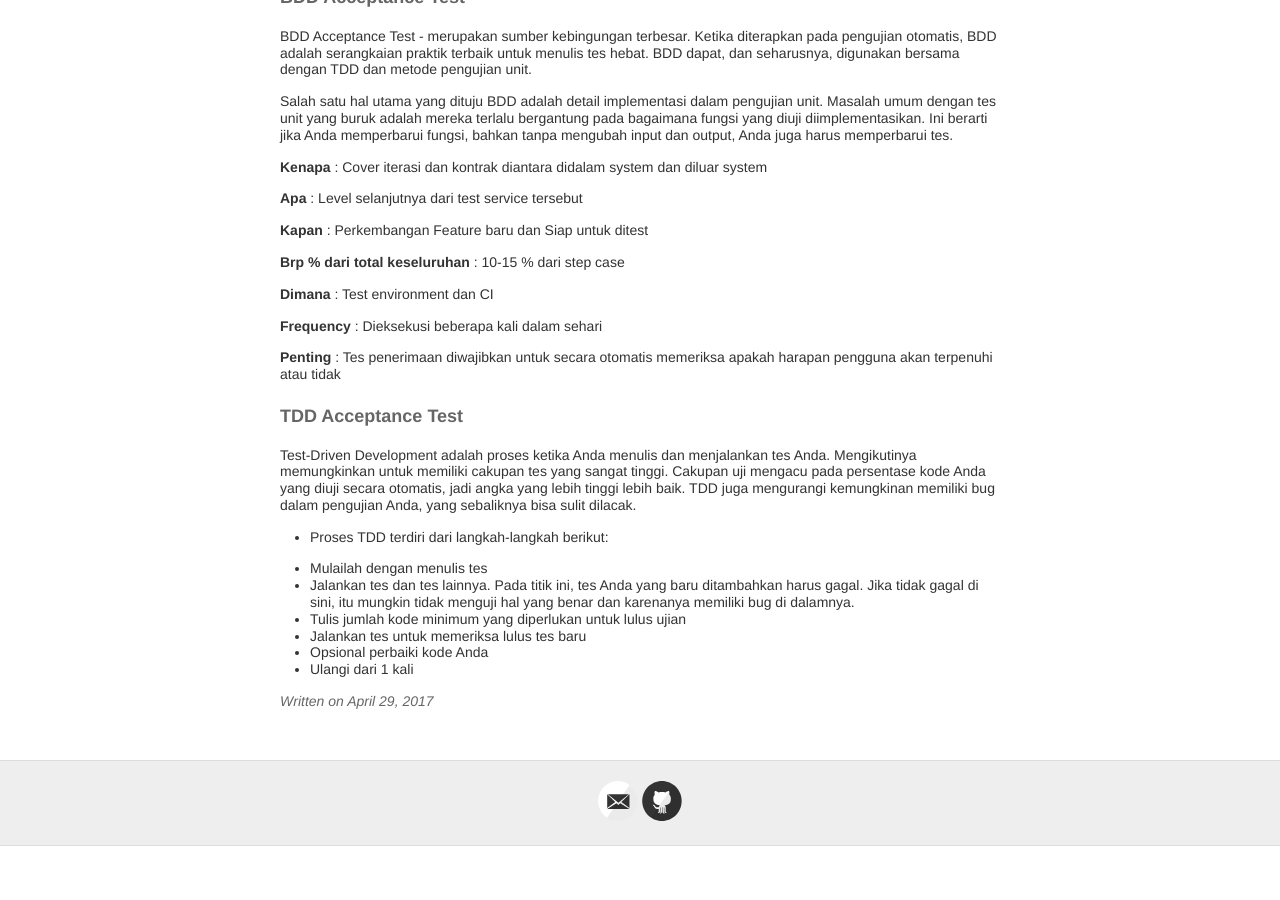
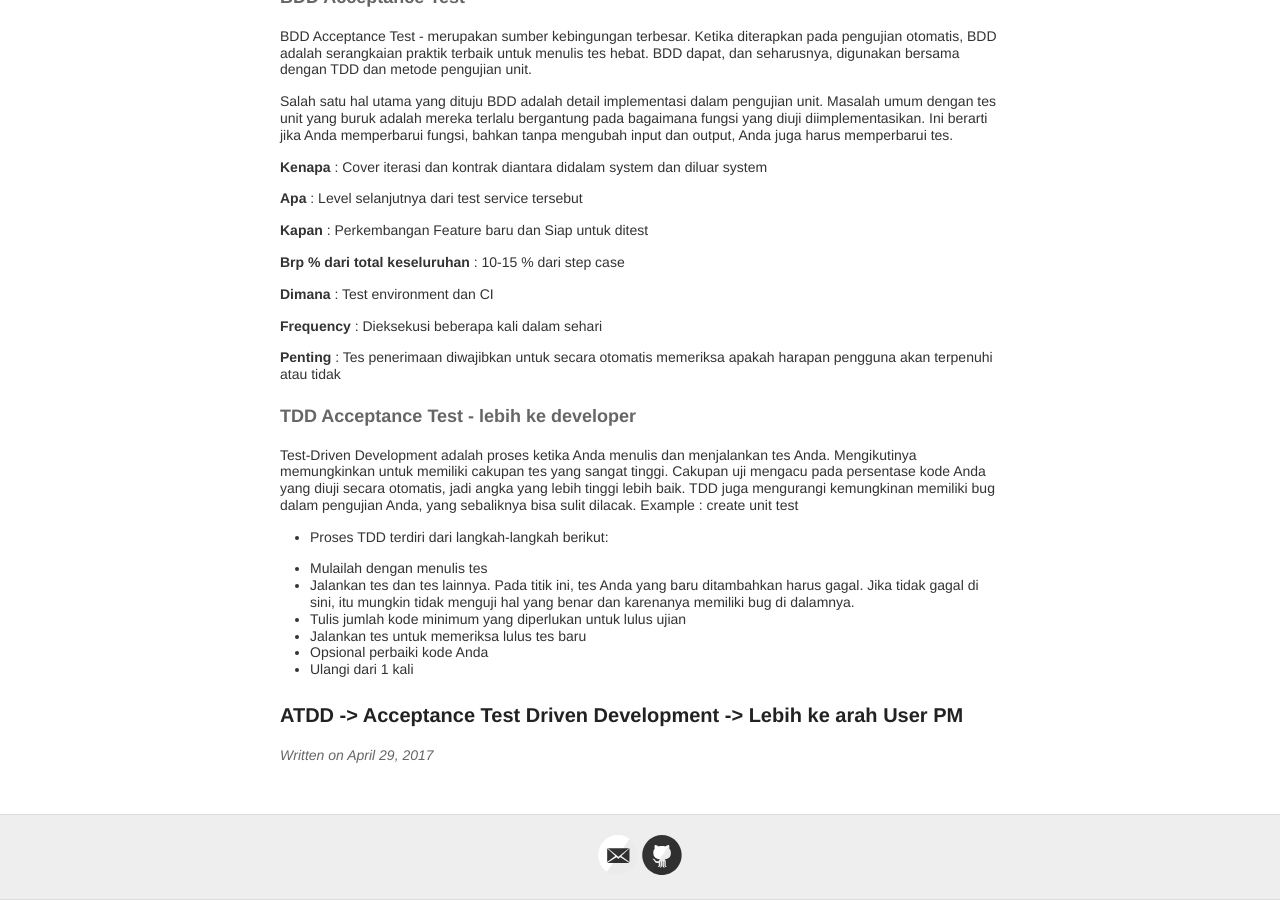
Before and after one commit to sitiwulandari/sitiwulandari.github.io, a Jekyll site: the page built from _posts/2017-04-29-Test-Pyramid.md, in a window 1280 px wide and 900 px high, scrolled down 929 px. Built offline with Jekyll 4.4.1, drawn with Linux system fonts in a browser that asks for light colours; before the commit the page ends 1775 px from its top, so only the background shows below that.

Commit message:
Update 2017-04-29-Test-Pyramid.md

```diff
--- a/_posts/2017-04-29-Test-Pyramid.md
+++ b/_posts/2017-04-29-Test-Pyramid.md
@@ -36,9 +36,10 @@ Salah satu hal utama yang dituju BDD adalah detail implementasi dalam pengujian
 
 **Penting** : Tes penerimaan diwajibkan untuk secara otomatis memeriksa apakah harapan pengguna akan terpenuhi atau tidak
 
-#### TDD Acceptance Test
+#### TDD Acceptance Test - lebih ke developer
 
 Test-Driven Development adalah proses ketika Anda menulis dan menjalankan tes Anda. Mengikutinya memungkinkan untuk memiliki cakupan tes yang sangat tinggi. Cakupan uji mengacu pada persentase kode Anda yang diuji secara otomatis, jadi angka yang lebih tinggi lebih baik. TDD juga mengurangi kemungkinan memiliki bug dalam pengujian Anda, yang sebaliknya bisa sulit dilacak.
+Example : create unit test
 
 * Proses TDD terdiri dari langkah-langkah berikut:
 
@@ -48,3 +49,5 @@ Test-Driven Development adalah proses ketika Anda menulis dan menjalankan tes An
 * Jalankan tes untuk memeriksa lulus tes baru
 * Opsional perbaiki kode Anda
 * Ulangi dari 1 kali
+
+### ATDD -> Acceptance Test Driven Development -> Lebih ke arah User PM
```
